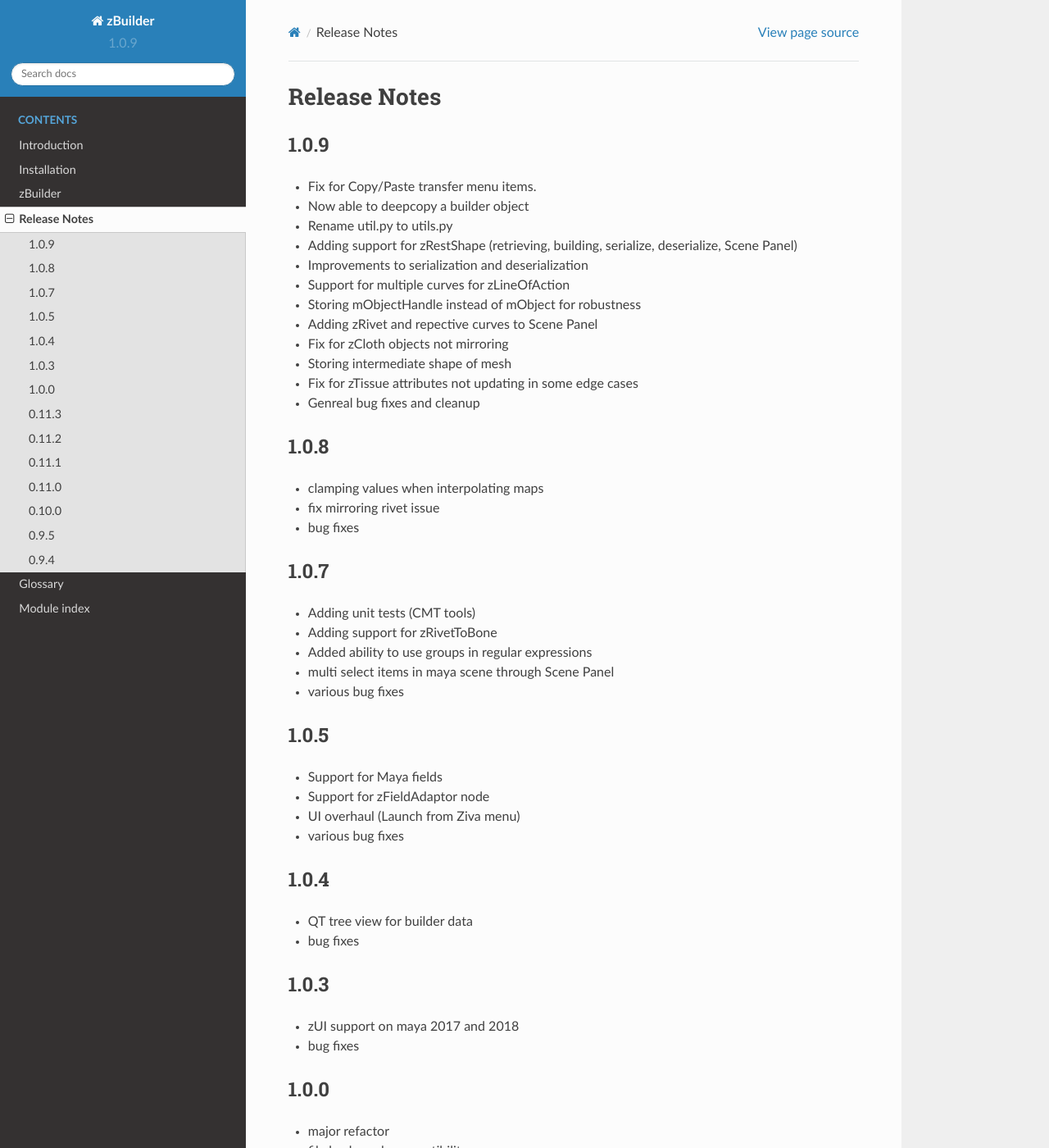
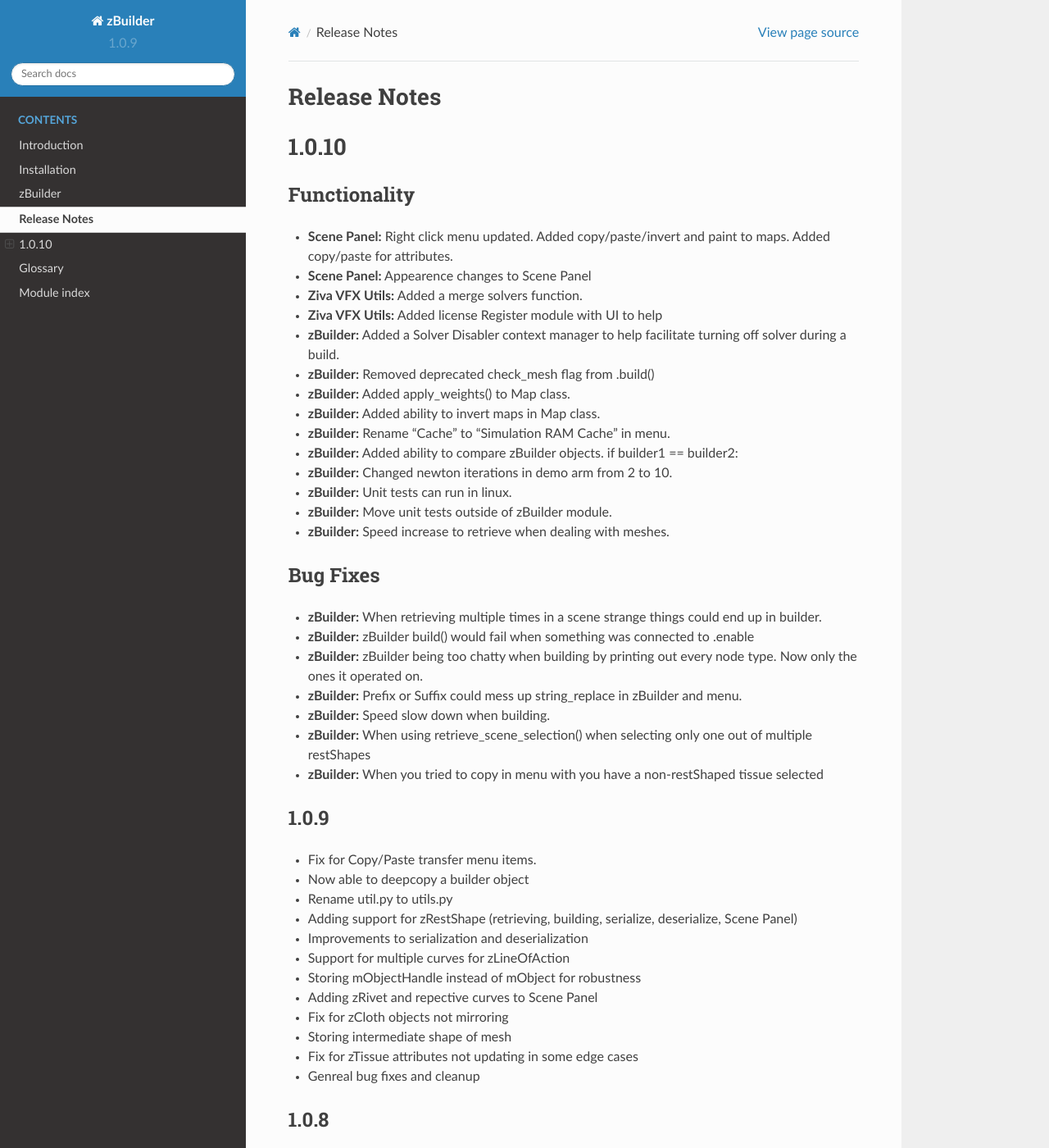
Before and after one commit to Unity-Technologies/ziva-vfx-utils, a Sphinx documentation site: the page built from docs/release.rst, in a window 1280 px wide and 1400 px high. Shown: the whole window at 82% size. Built offline with Sphinx 7.4.7 and the Read the Docs theme 2.0.0, drawn with Linux system fonts in a browser that asks for light colours.

Commit message:
VFXACT-460 First pass release notes vfx utils

```diff
--- a/docs/release.rst
+++ b/docs/release.rst
@@ -1,5 +1,36 @@
 Release Notes
 =============
+
+1.0.10
+======
+
+Functionality
+-------------
+- **Scene Panel:** Right click menu updated.  Added copy/paste/invert and paint to maps. Added copy/paste for attributes.
+- **Scene Panel:** Appearence changes to Scene Panel
+- **Ziva VFX Utils:** Added a merge solvers function.
+- **Ziva VFX Utils:** Added license Register module with UI to help
+- **zBuilder:** Added a Solver Disabler context manager to help facilitate turning off solver during a build.
+- **zBuilder:** Removed deprecated check_mesh flag from .build()
+- **zBuilder:** Added apply_weights() to Map class.
+- **zBuilder:** Added ability to invert maps in Map class.
+- **zBuilder:** Rename "Cache" to "Simulation RAM Cache" in menu.
+- **zBuilder:** Added ability to compare zBuilder objects. if builder1 == builder2:
+- **zBuilder:** Changed newton iterations in demo arm from 2 to 10.
+- **zBuilder:** Unit tests can run in linux.
+- **zBuilder:** Move unit tests outside of zBuilder module.
+- **zBuilder:** Speed increase to retrieve when dealing with meshes.
+
+Bug Fixes
+---------
+- **zBuilder:** When retrieving multiple times in a scene strange things could end up in builder.
+- **zBuilder:** zBuilder build() would fail when something was connected to .enable
+- **zBuilder:** zBuilder being too chatty when building by printing out every node type.  Now only the ones it operated on.
+- **zBuilder:** Prefix or Suffix could mess up string_replace in zBuilder and menu.
+- **zBuilder:** Speed slow down when building.
+- **zBuilder:** When using retrieve_scene_selection() when selecting only one out of multiple restShapes
+- **zBuilder:** When you tried to copy in menu with you have a non-restShaped tissue selected
+
 1.0.9
 -----
 * Fix for Copy/Paste transfer menu items.
```
